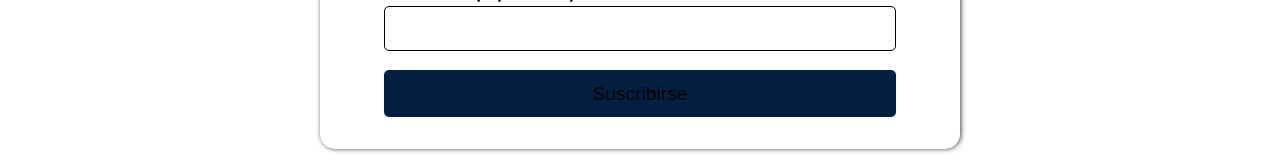
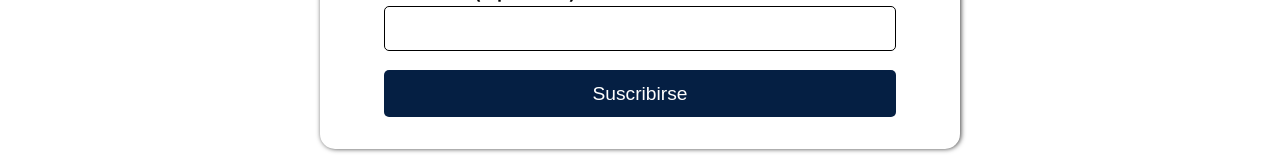
Before and after one commit to angelverduzco/pumas-page, a React (Vite) app: page / in a window 1280 px wide. Shown: the part 3174-3341 px from the top of the page. Built offline with nearby package versions, Linux system fonts and the light colour scheme.

Commit message:
Fix button text color

```diff
--- a/src/styles/formulario.css
+++ b/src/styles/formulario.css
@@ -32,6 +32,11 @@
   border: none;
   font-size: 1rem;
   margin-top: 1.2rem;
+  color: #fff;
+
+  &::hover {
+    color: grey;
+  }
 }
 
 .formulario button:hover {
@@ -68,5 +73,6 @@
     font-size: 1.2rem;
     width: 100%;
     padding: 0.8rem 3rem;
+    color: #fff
   }
 }
```
